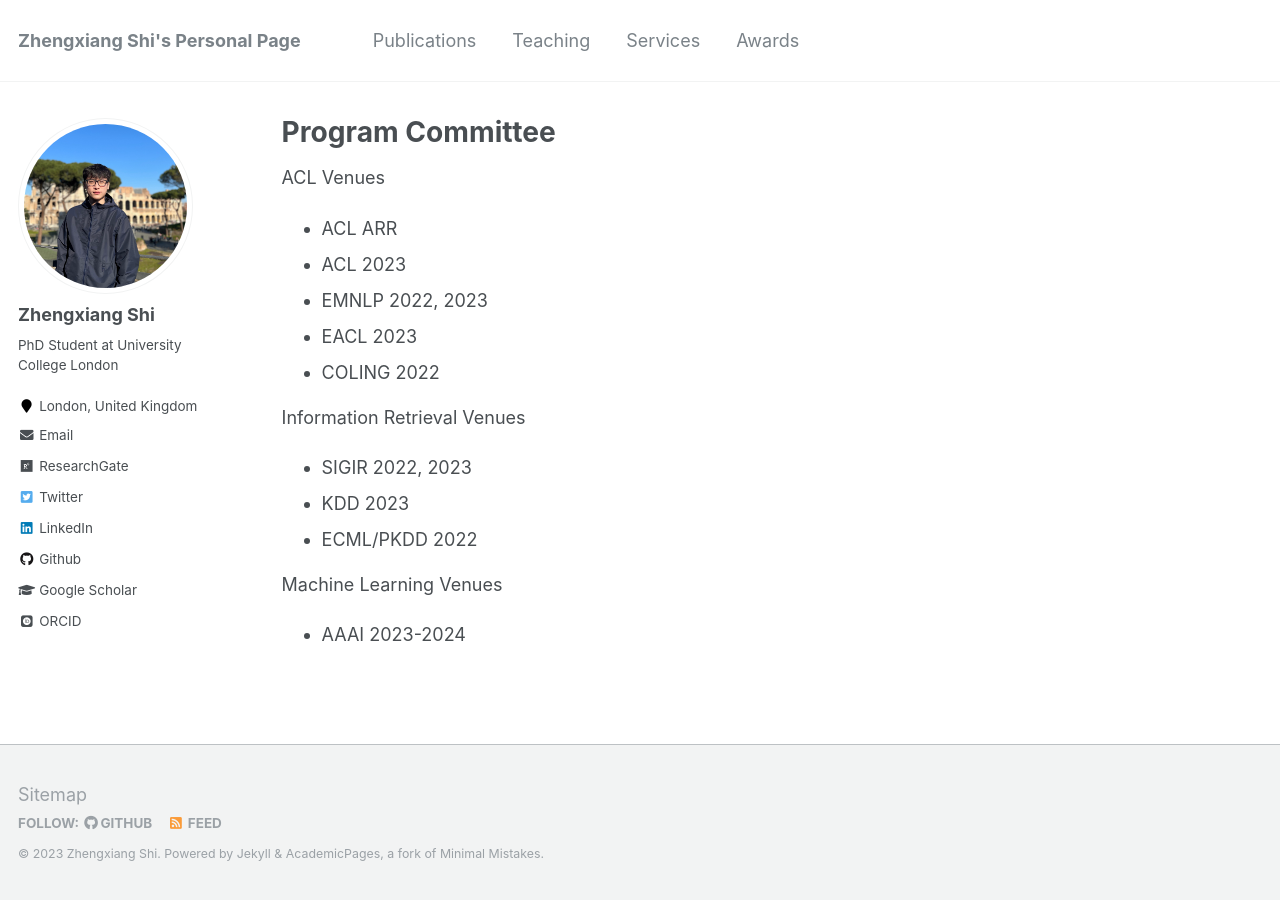
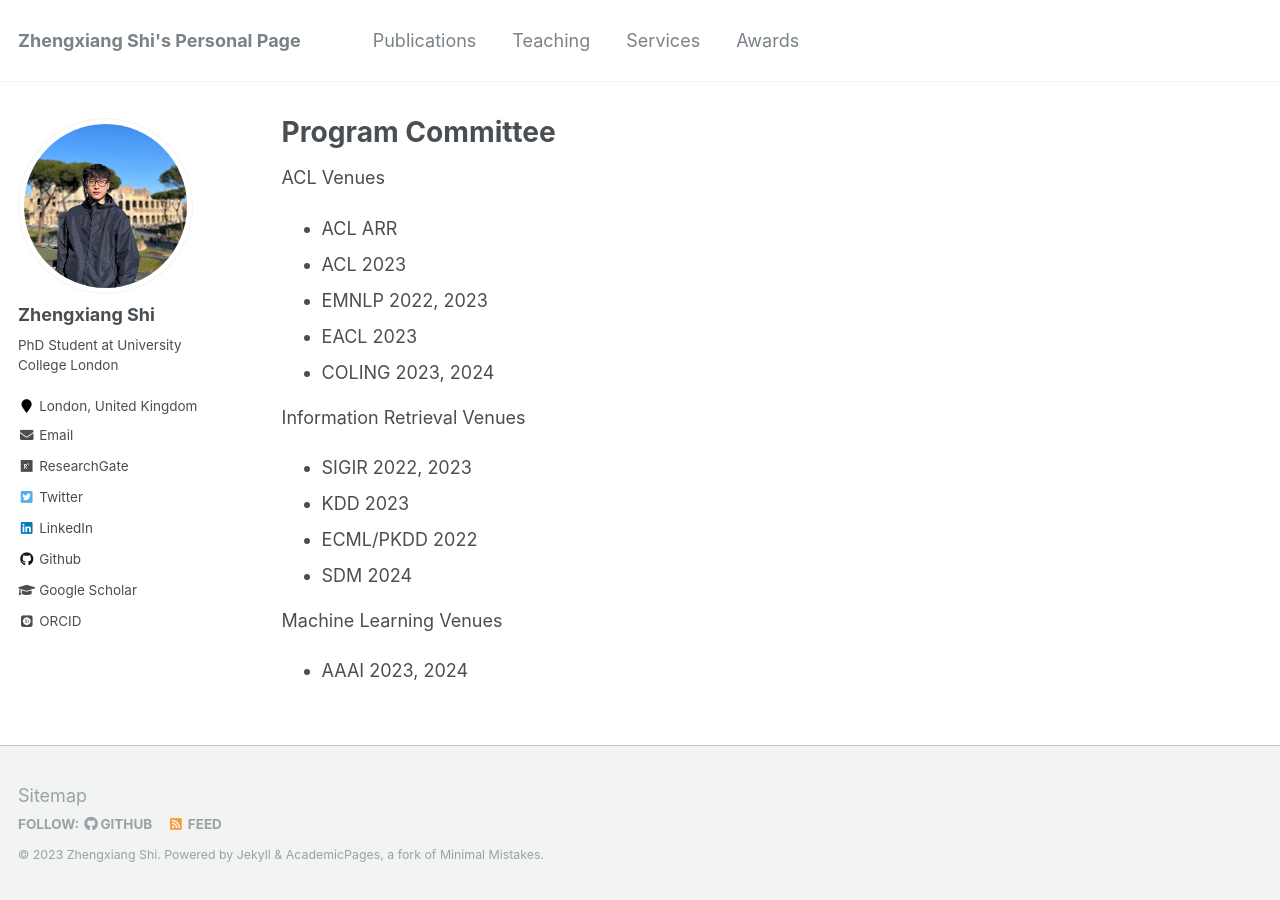
Before and after one commit to ZhengxiangShi/zhengxiangshi.github.io, a Jekyll site: the page built from _pages/services.md, in a window 1280 px wide. Built offline with Jekyll 4.4.1, drawn with Linux system fonts in a browser that asks for light colours; some web fonts are replaced.

Commit message:
update services

```diff
--- a/_pages/services.md
+++ b/_pages/services.md
@@ -10,12 +10,13 @@ ACL Venues
 - ACL 2023
 - EMNLP 2022, 2023
 - EACL 2023
-- COLING 2022
+- COLING 2023, 2024
 
 Information Retrieval Venues
 - SIGIR 2022, 2023
 - KDD 2023
 - ECML/PKDD 2022
+- SDM 2024
 
 Machine Learning Venues
-- AAAI 2023-2024
+- AAAI 2023, 2024
```
